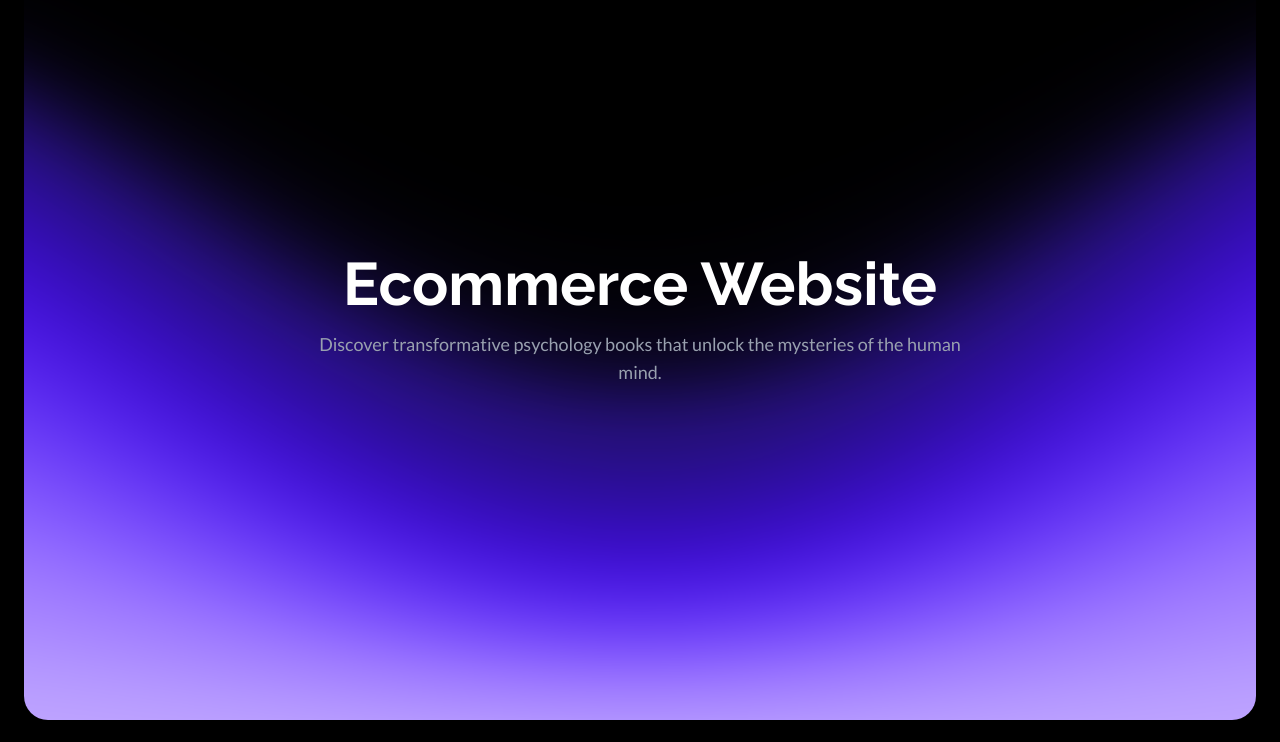
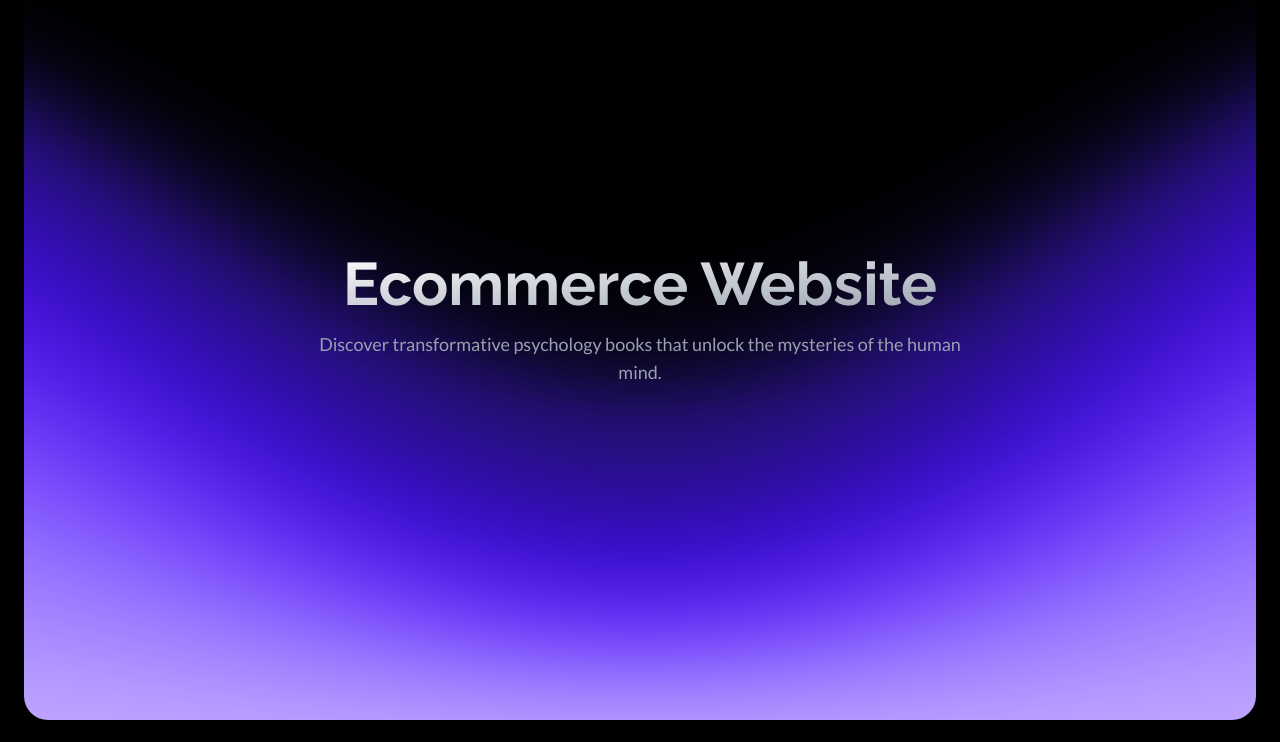
Before and after one commit to Priyansxu/Ecommerce, a Next.js app: page / in a window 1280 px wide. Shown: the top 742 px of the page. Built offline with nearby package versions, Linux system fonts and the light colour scheme.

Commit message:
Update Hero.js

```diff
--- a/app/components/Hero.js
+++ b/app/components/Hero.js
@@ -9,8 +9,8 @@ export default function Hero() {
     <div className="relative px-6 lg:px-12 py-16 overflow-hidden h-screen bg-black m-6 -mt-20 rounded-xl md:rounded-3xl transition-opacity duration-600 ease-in-out">
       <div className="max-w-7xl mx-auto relative z-10 flex items-center justify-center h-full">
         <div className="text-center">
-          <h1 className={`text-4xl lg:text-6xl font-bold mb-4 text-white transition-all duration-600 ease-in-out transform translate-y-0 ${raleway.className}`}>
-            Ecommerce Website
+          <h1 className={`text-4xl lg:text-6xl font-bold mb-4 bg-gradient-to-br from-white to-gray-400 text-transparent bg-clip-text transition-all duration-600 ease-in-out transform translate-y-0 ${raleway.className}`}>
+  Ecommerce Website
           </h1>
           <p className={`text-gray-400 text-lg max-w-2xl mx-auto transition-all duration-600 ease-in-out transform translate-y-0 ${lato.className}`}>
             Discover transformative psychology books that unlock the mysteries of the human mind.
```
